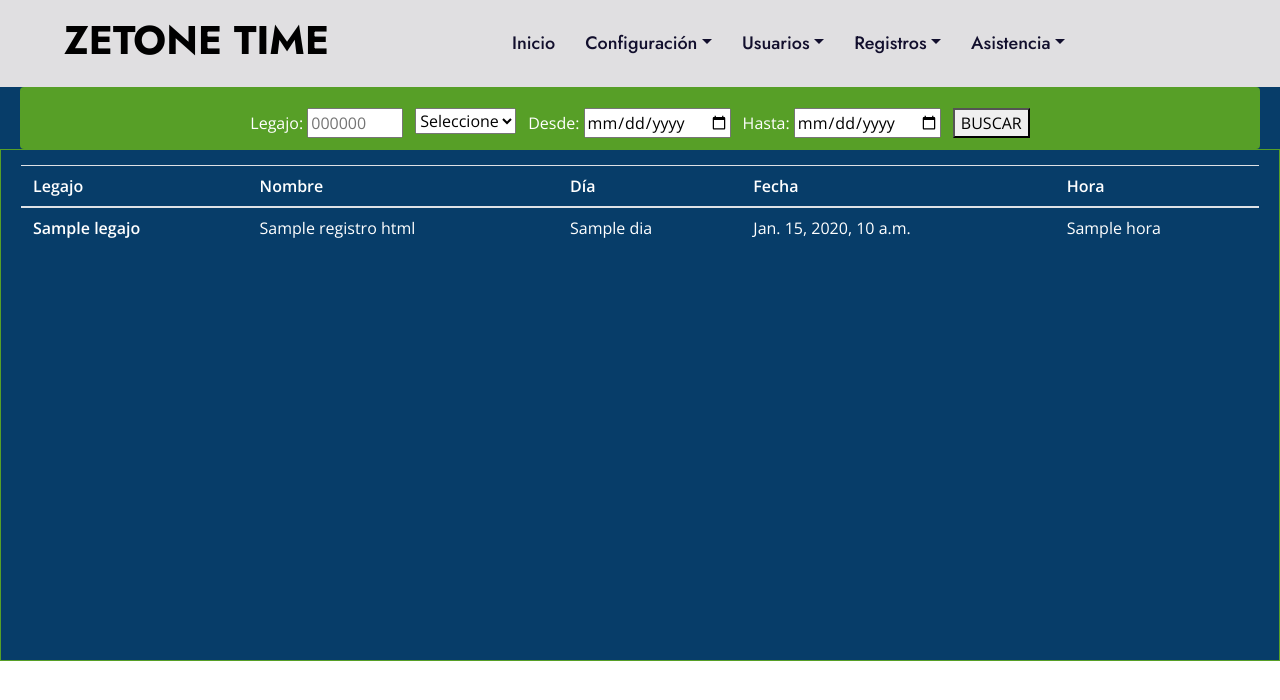
After one commit to Proneutronxs/reloj2, a Django app: template App/ZTime/templates/ZTime/registros/ver.html in a window 1280 px wide. The commit adds this page. Shown: the top 700 px of the page. Run offline with Django 3.2, Linux system fonts and the light colour scheme; the template is opened without the code that fills it: most values are stand-ins (such as "Sample title", 1, 10 or a date in 2020); parts of the project's set-up code (start-up, migrations or seed data) failed here and were passed over; some libraries are stand-ins or nearby versions.

Commit message:
htmlcalc

```diff
--- a/App/ZTime/templates/ZTime/inicio/index.html
+++ b/App/ZTime/templates/ZTime/inicio/index.html
@@ -1,5 +1,5 @@
 <!DOCTYPE html>
-<html lang="en">
+<html lang="es">
 
 <head>
     {% load static %}
@@ -59,9 +59,9 @@
                     <div class="nav-item dropdown">
                         <a href="#" class="nav-link dropdown-toggle" data-toggle="dropdown">Registros</a>
                         <div class="dropdown-menu m-0">
+                            <a href="{% url 'calcRegistros' %}" class="dropdown-item">Calc. Registros</a>
                             <a href="{% url 'verRegistros' %}" class="dropdown-item">Ver Registros</a>
-                            <!--<a href="feature.html" class="dropdown-item">Exportar E</a>
-                            <a href="team.html" class="dropdown-item">Instructors</a>
+                            <!--<a href="team.html" class="dropdown-item">Instructors</a>
                             <a href="testimonial.html" class="dropdown-item">Testimonial</a> -->
                         </div>
                     </div>
--- /dev/null
+++ b/App/ZTime/templates/ZTime/registros/ver.html
@@ -0,0 +1,67 @@
+{% extends "ZTime/inicio/index.html" %}
+
+{% load static %}
+
+{% block content %}
+  <div class="formZetone">
+    <div class="centroZetone">
+      <form action="" method="POST">{% csrf_token %}
+        <div class="row">
+          <div class="roeZetone">
+            <label>Legajo:</label>
+            <input style="width: 6rem;" maxlength="6" type="number" id="legajo" name="legajo" class="fechasZetone" placeholder="000000">
+          </div>
+          <div class="roeZetone">
+            <select class="" type="checkbox" id="departamento" name="departamento">
+              <option value="Seleccione">Seleccione</option>
+              <option value="Todos">Todos</option>
+              <!--<option value="Calidad">Calidad</option>-->
+              <!--<option value="Empaque">Empaque</option>-->
+              <!--<option value="Frío">Frío</option>-->
+              <!--<option value="Maquinistas">Maquinistas</option>-->
+              <!--<option value="Portería">Portería</option>-->
+              <!--<option value="Taller">Taller</option>-->
+            </select>
+          </div>
+          <div class="roeZetone">
+            <label for="desde">Desde:</label>
+            <input type="date" id="desde" name="desde" class="fechasZetone" required>
+          </div>
+          <div class="roeZetone">
+            <label for="hasta">Hasta:</label>
+            <input type="date" id="hasta" name="hasta" class="fechasZetone" required>
+          </div>
+          <div class="roeZetone">
+            <button type="submit" class="">BUSCAR</button>
+          </div>
+        </div>
+      </form>
+    </div>
+  </div>
+  <div class="tablaZetone">
+      <table class="table">
+          <thead>
+            <tr>
+              <th scope="col">Legajo</th>
+              <th scope="col">Nombre</th>
+              <th scope="col">Día</th>
+              <th scope="col">Fecha</th>
+              <th scope="col">Hora</th>
+            </tr>
+          </thead>
+          <tbody>
+            {% if registroHtml%}
+              {% for i in registroHtml %}
+              <tr>
+                <th scope="row">{{i.legajo}}</th>
+                <td>{{i.nombre}}</td>
+                <td>{{i.dia}}</td>
+                <td>{{i.fecha}}</td>
+                <td>{{i.hora}}</td>
+              </tr>
+              {% endfor %}
+            {% endif %}
+          </tbody>
+        </table>
+  </div>
+  {% endblock %}
--- a/App/ZTime/urls.py
+++ b/App/ZTime/urls.py
@@ -3,5 +3,6 @@ from App.ZTime import views
 
 urlpatterns = [
 path('', views.index, name="index"),
+path('registros/calculo', views.calcRegistros, name="calcRegistros"),
 path('registros/ver', views.verRegistros, name="verRegistros"),
 ]
```
Also changed, not shown: App/ZTime/templates/ZTime/registros/viewRegister.html (+7 -7 lines), App/ZTime/views.py (+95 -19 lines).
